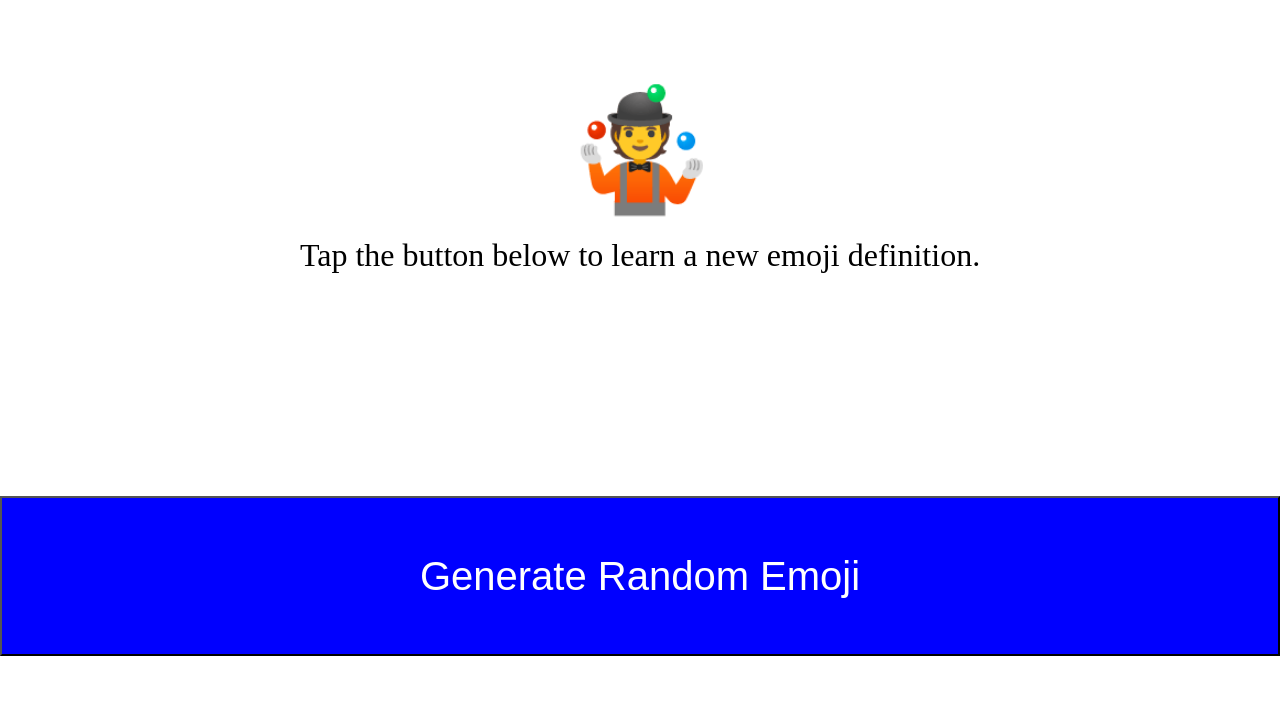
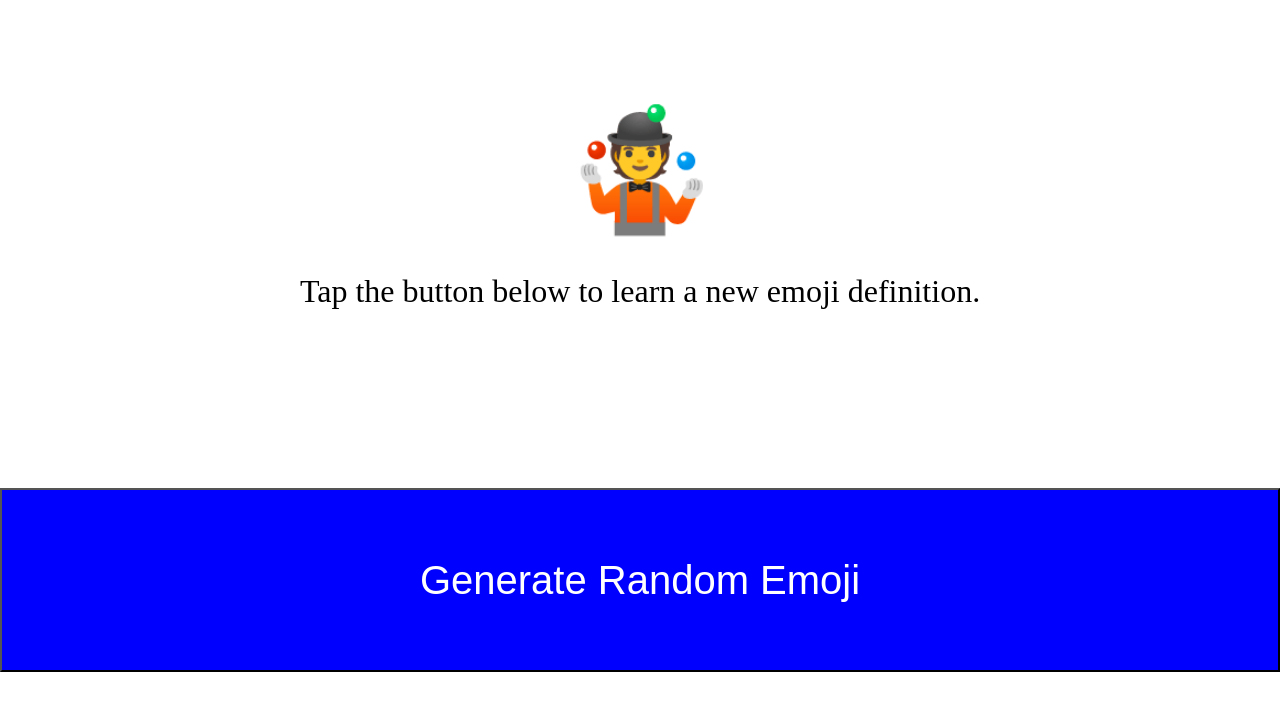
Before and after one commit to itswillstephens/learn-emojis, a plain HTML site: page index.html in a window 1280 px wide. Drawn offline with Linux system fonts and the light colour scheme.

Commit message:
Fix viewport scale

```diff
--- a/style.css
+++ b/style.css
@@ -4,9 +4,10 @@
 }
 
 #emoji-char {
-  padding-top: 80px;
+  padding-top: 100px;
   text-align: center;
   font-size: 15vh;
+  padding-bottom: 2vh;
 }
 
 #emoji-definition {
@@ -22,10 +23,10 @@
 
 #random-emoji-button {
   position: fixed;
-  bottom: 18vh;
+  bottom: 16vh;
   width: 100%;
-  height: 20vh;
-  margin-top: 5vh;
+  height: 23vh;
+  margin-top: 3vh;
   background-color: blue;
   font-size: 5vh;
   color: white;
```
